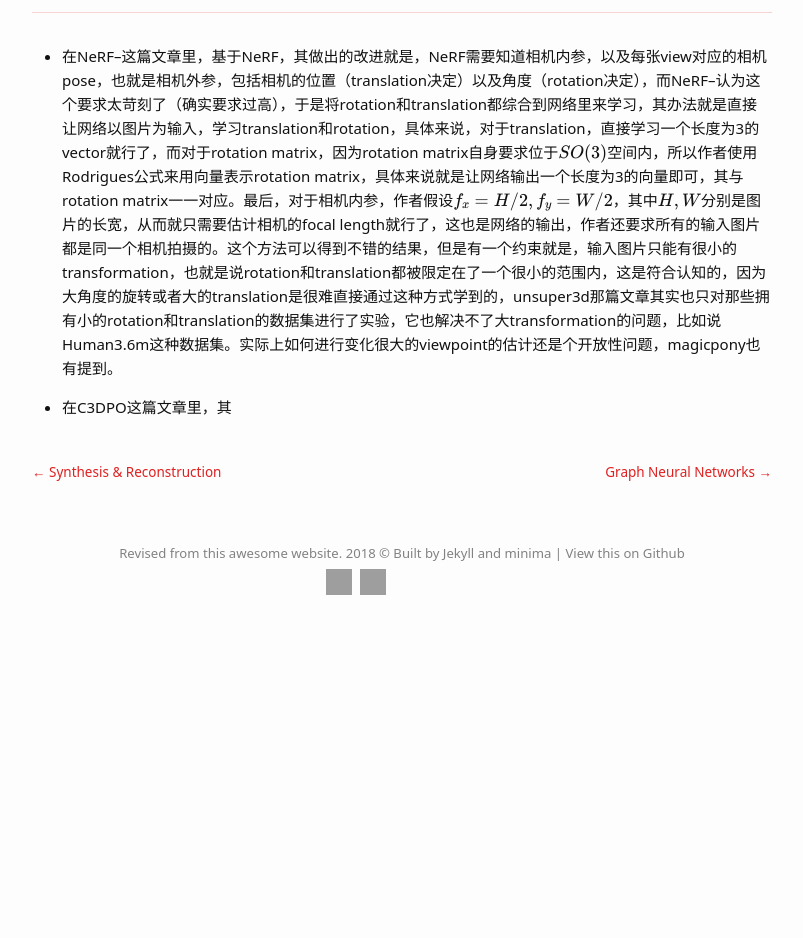
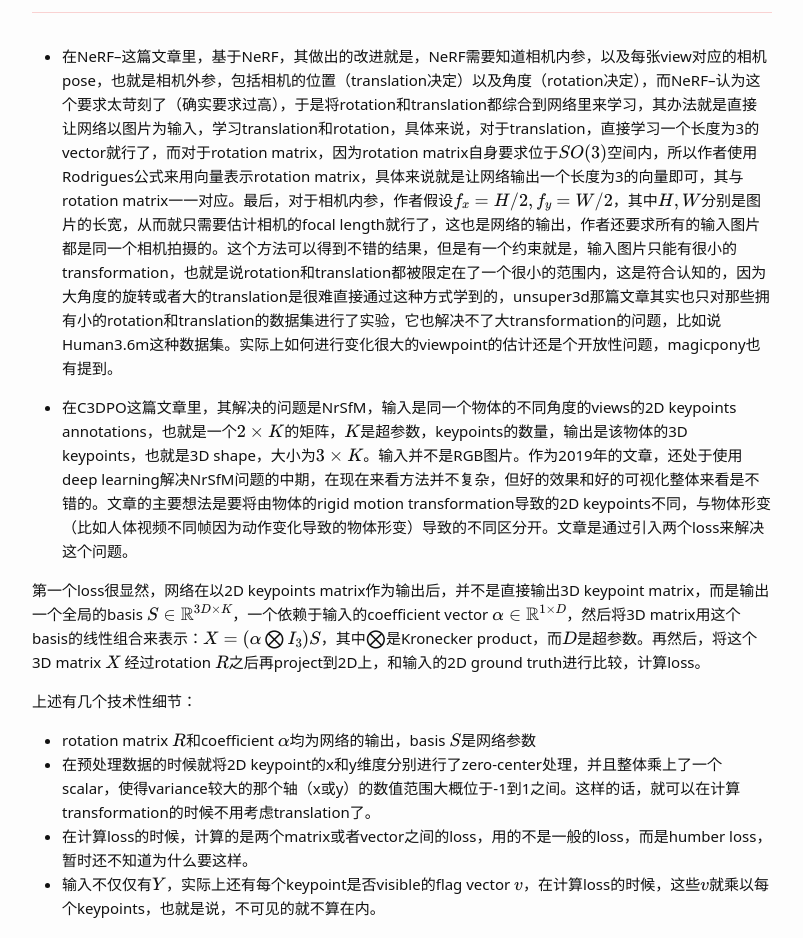
Before and after one commit to Wei-kang-Wang/tech-log, a Jekyll site: the page built from _posts/2022-01-01-Viewpoint estimation.md, in a window 1280 px wide and 1400 px high, scrolled down 270 px. Shown: the top 938 px of the window, without its empty margins (238-1041 px from the left). Built offline with Jekyll 4.4.1, drawn with Linux system fonts in a browser that asks for light colours; some web fonts are replaced; formulas are drawn with MathJax 3; before the commit the page ends 900 px from its top, so only the background shows below that; some of the changed text lies outside the part shown; grey boxes are pictures that could not be loaded.

Commit message:
Update 2022-01-01-Viewpoint estimation.md

```diff
--- a/_posts/2022-01-01-Viewpoint estimation.md
+++ b/_posts/2022-01-01-Viewpoint estimation.md
@@ -19,4 +19,26 @@ tags: paper-reading
 
 * 在NeRF--这篇文章里，基于NeRF，其做出的改进就是，NeRF需要知道相机内参，以及每张view对应的相机pose，也就是相机外参，包括相机的位置（translation决定）以及角度（rotation决定），而NeRF--认为这个要求太苛刻了（确实要求过高），于是将rotation和translation都综合到网络里来学习，其办法就是直接让网络以图片为输入，学习translation和rotation，具体来说，对于translation，直接学习一个长度为3的vector就行了，而对于rotation matrix，因为rotation matrix自身要求位于$$SO(3)$$空间内，所以作者使用Rodrigues公式来用向量表示rotation matrix，具体来说就是让网络输出一个长度为3的向量即可，其与rotation matrix一一对应。最后，对于相机内参，作者假设$$f_x = H/2, f_y=W/2$$，其中$$H,W$$分别是图片的长宽，从而就只需要估计相机的focal length就行了，这也是网络的输出，作者还要求所有的输入图片都是同一个相机拍摄的。这个方法可以得到不错的结果，但是有一个约束就是，输入图片只能有很小的transformation，也就是说rotation和translation都被限定在了一个很小的范围内，这是符合认知的，因为大角度的旋转或者大的translation是很难直接通过这种方式学到的，unsuper3d那篇文章其实也只对那些拥有小的rotation和translation的数据集进行了实验，它也解决不了大transformation的问题，比如说Human3.6m这种数据集。实际上如何进行变化很大的viewpoint的估计还是个开放性问题，magicpony也有提到。
 
-* 在C3DPO这篇文章里，其
+* 在C3DPO这篇文章里，其解决的问题是NrSfM，输入是同一个物体的不同角度的views的2D keypoints annotations，也就是一个$$2 \times K$$的矩阵，$$K$$是超参数，keypoints的数量，输出是该物体的3D keypoints，也就是3D shape，大小为$$3 \times K$$。输入并不是RGB图片。作为2019年的文章，还处于使用deep learning解决NrSfM问题的中期，在现在来看方法并不复杂，但好的效果和好的可视化整体来看是不错的。文章的主要想法是要将由物体的rigid motion transformation导致的2D keypoints不同，与物体形变（比如人体视频不同帧因为动作变化导致的物体形变）导致的不同区分开。文章是通过引入两个loss来解决这个问题。
+
+第一个loss很显然，网络在以2D keypoints matrix作为输出后，并不是直接输出3D keypoint matrix，而是输出一个全局的basis $$S \in \mathbb{R}^{3D \times K}$$，一个依赖于输入的coefficient vector $$\alpha \in \mathbb{R}^{1 \times D}$$，然后将3D matrix用这个basis的线性组合来表示：$$X = (\alpha \bigotimes I_3)S$$，其中$$\bigotimes$$是Kronecker product，而$$D$$是超参数。再然后，将这个3D matrix $$X$$ 经过rotation $$R$$之后再project到2D上，和输入的2D ground truth进行比较，计算loss。
+
+上述有几个技术性细节：
+* rotation matrix $$R$$和coefficient $$\alpha$$均为网络的输出，basis $$S$$是网络参数
+* 在预处理数据的时候就将2D keypoint的x和y维度分别进行了zero-center处理，并且整体乘上了一个scalar，使得variance较大的那个轴（x或y）的数值范围大概位于-1到1之间。这样的话，就可以在计算transformation的时候不用考虑translation了。
+* 在计算loss的时候，计算的是两个matrix或者vector之间的loss，用的不是一般的loss，而是humber loss，暂时还不知道为什么要这样。
+* 输入不仅仅有$$Y$$，实际上还有每个keypoint是否visible的flag vector $$v$$，在计算loss的时候，这些$$v$$就乘以每个keypoints，也就是说，不可见的就不算在内。
+
+第二个loss是作者为了使得网络认为所有的只经过rigid body transformation后的shape都应该等价所加上的。具体做法是，再设计一个网络$$\Psi$$，前一个网络叫做$$\Phi$$，对于任何一个2D keypoint matrix $$Y$$输入，$$\Phi$$输出了$$\alpha$$和$$R$$，以及$$S$$，从而计算出了3D matrix $$X$$。对于网络$$\Psi$$，先随机采样一个rotation matrix $$R^{'}$$，然后将$$R^{'}X$$输入$$\Psi$$，输出$$\alpha^{'}$$（注意，并不是直接输出3D shape）。然后，结合$$S$$，得到了一个新的3D shape $$X^{'} = (\alpha^{'} \bigotimes I_3) S$$，新的loss就是$$X^{'}$$和$$X$$之间的距离。
+
+最后还有个可有可无的loss，也就是还可以在plane内加上rotation，也就是说不是对于$$X$$加上3D rotation matrix，而是直接对于$$Y$$加上2D rotation matrix，这是用来使得网络$$\Phi$$更robust的，可以理解为一种data augmentation。
+
+流程图如下：
+
+![C3DPO-1]({{ '/assets/images/C3DPO-1.PNG' | relative_url }})
+{: style="width: 800px; max-width: 100%;"}
+
+技术细节
+* 网络并不是直接输出的rotation matrix，而是输出了一个长度为3的向量，然后经过hat operator和matrix exponential计算，得到了rotation matrix
+* hat operator: https://en.wikipedia.org/wiki/Hat_operator
+* matrix exponential: https://en.wikipedia.org/wiki/Matrix_exponential
```
